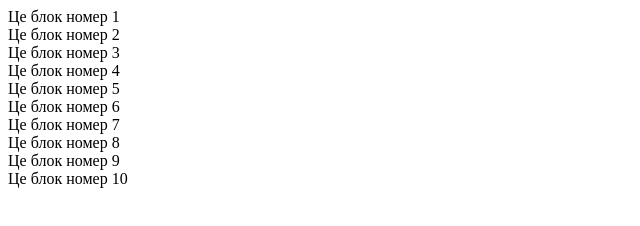
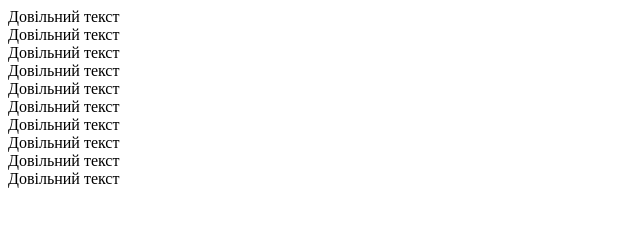
Before and after one commit to sofia-kozak/javascript-practice, a plain HTML site: page hw-3/task3-01/y7crMeFwHcS.html in a window 1280 px wide. Shown: the whole page, without its empty margins (0-640 px from the left). Drawn offline with Linux system fonts and the light colour scheme.

Commit message:
added changes to task 3-01

```diff
--- a/hw-3/task3-01/y7crMeFwHcS.html
+++ b/hw-3/task3-01/y7crMeFwHcS.html
@@ -10,7 +10,7 @@
 <body>
 <script>
     for (let i = 1; i <= 10; i++) {
-        document.write(`<div>Це блок номер ${i}</div>`);
+        document.write(`<div>Довільний текст</div>`);
     }
 </script>
 </body>
```
